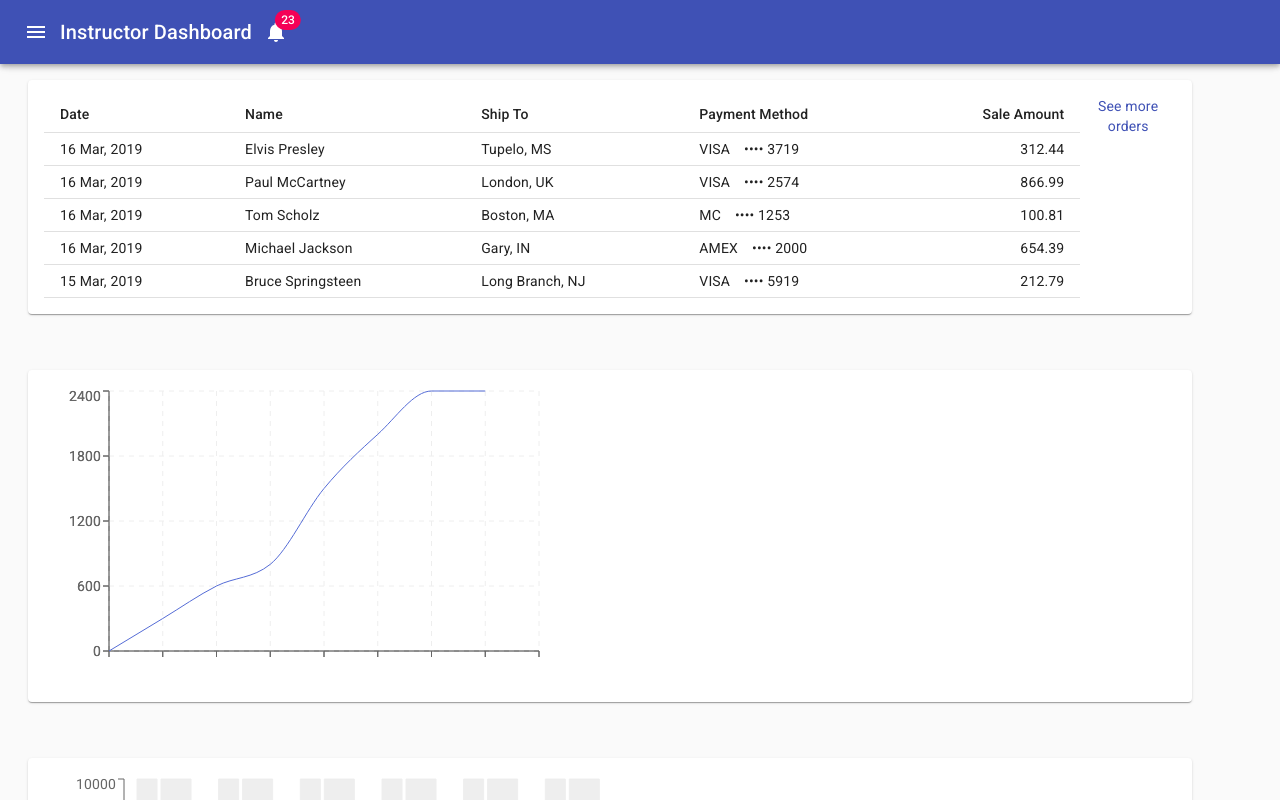
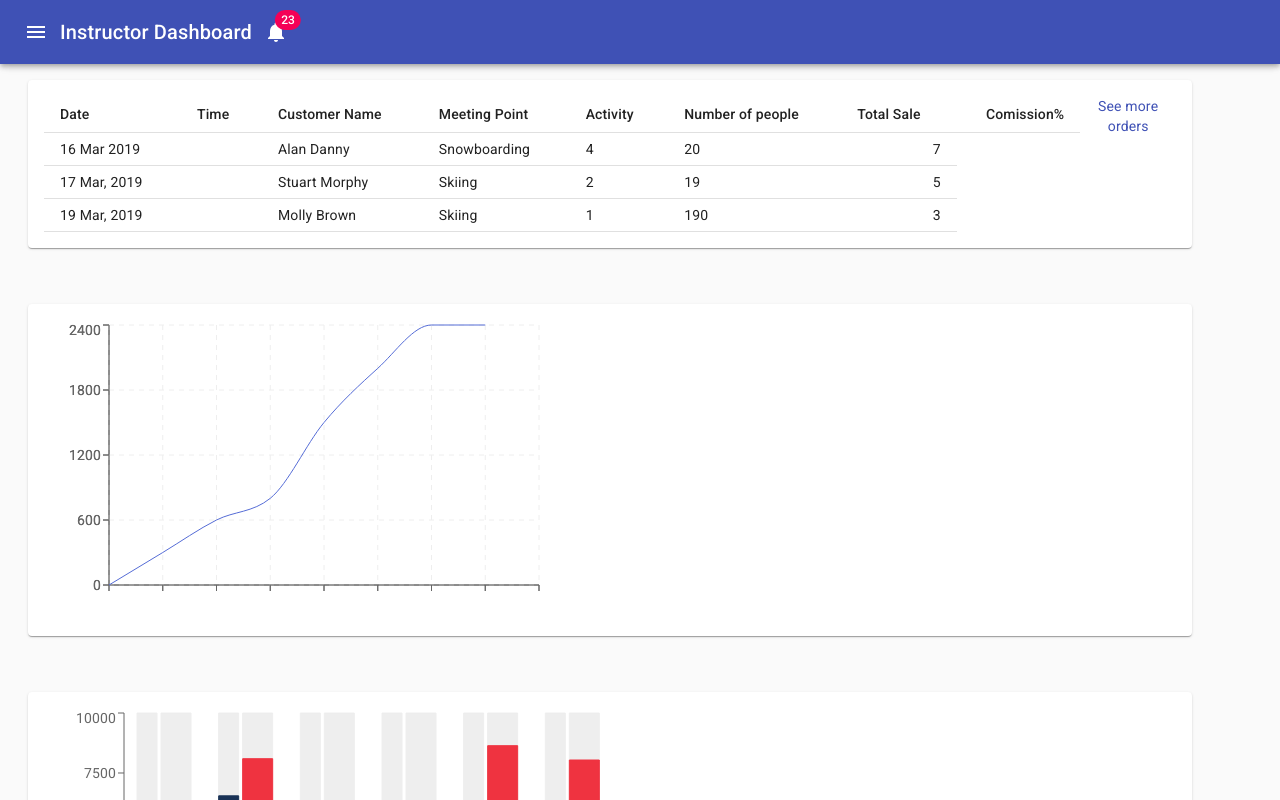
Before and after one commit to patgraczyk/instructor-dashboard, a React (Create React App) app: page / in a window 1280 px wide. Shown: the top 800 px of the page. Built offline with nearby package versions, Linux system fonts and the light colour scheme.

Commit message:
json file added and displayed in the table'

```diff
--- a/src/Components/OrdersTable.js
+++ b/src/Components/OrdersTable.js
@@ -1,47 +1,38 @@
 import React from 'react';
 import Link from '@material-ui/core/Link';
-import { makeStyles } from '@material-ui/styles';
 import Table from '@material-ui/core/Table';
 import TableBody from '@material-ui/core/TableBody';
 import TableCell from '@material-ui/core/TableCell';
 import TableHead from '@material-ui/core/TableHead';
 import TableRow from '@material-ui/core/TableRow';
+import OrdersData from '../Data/OrdersData.json'
 
-
-// Generate Order Data
-function createData(id, date, name, shipTo, paymentMethod, amount) {
-  return { id, date, name, shipTo, paymentMethod, amount };
-}
-
-const rows = [
-  createData(0, '16 Mar, 2019', 'Elvis Presley', 'Tupelo, MS', 'VISA ⠀•••• 3719', 312.44),
-  createData(1, '16 Mar, 2019', 'Paul McCartney', 'London, UK', 'VISA ⠀•••• 2574', 866.99),
-  createData(2, '16 Mar, 2019', 'Tom Scholz', 'Boston, MA', 'MC ⠀•••• 1253', 100.81),
-  createData(3, '16 Mar, 2019', 'Michael Jackson', 'Gary, IN', 'AMEX ⠀•••• 2000', 654.39),
-  createData(4, '15 Mar, 2019', 'Bruce Springsteen', 'Long Branch, NJ', 'VISA ⠀•••• 5919', 212.79),
-];
-
-export default function Orders() {
+export default function Orders({data}) {
   return (
     <React.Fragment>
       <Table size="small">
         <TableHead>
           <TableRow>
             <TableCell>Date</TableCell>
-            <TableCell>Name</TableCell>
-            <TableCell>Ship To</TableCell>
-            <TableCell>Payment Method</TableCell>
-            <TableCell align="right">Sale Amount</TableCell>
+            <TableCell>Time</TableCell>
+            <TableCell>Customer Name</TableCell>
+            <TableCell>Meeting Point</TableCell>
+            <TableCell>Activity</TableCell>
+            <TableCell>Number of people</TableCell>
+            <TableCell>Total Sale</TableCell>
+            <TableCell align="right">Comission%</TableCell>
           </TableRow>
         </TableHead>
         <TableBody>
-          {rows.map(row => (
+          {OrdersData.map(row => (
             <TableRow key={row.id}>
               <TableCell>{row.date}</TableCell>
-              <TableCell>{row.name}</TableCell>
-              <TableCell>{row.shipTo}</TableCell>
-              <TableCell>{row.paymentMethod}</TableCell>
-              <TableCell align="right">{row.amount}</TableCell>
+              <TableCell>{row.time}</TableCell>
+              <TableCell>{row.customerName}</TableCell>
+              <TableCell>{row.activity}</TableCell>
+              <TableCell>{row.numberPeople}</TableCell>
+              <TableCell>{row.totalSale}</TableCell>
+              <TableCell align="right">{row.comission}</TableCell>
             </TableRow>
           ))}
         </TableBody>
--- /dev/null
+++ b/src/Data/OrdersData.json
@@ -0,0 +1,32 @@
+[
+  {
+    "id": 1,
+    "date": "16 Mar 2019",
+    "customerName": "Alan Danny",
+    "meetingPoint": "Special Slope",
+    "activity": "Snowboarding",
+    "numberPeople": 4,
+    "totalSale": 20,
+    "comission": 7
+  },
+  {
+    "id": 2,
+    "date": "17 Mar, 2019",
+    "customerName": "Stuart Morphy",
+    "meetingPoint": "Slope",
+    "activity": "Skiing",
+    "numberPeople": 2,
+    "totalSale": 19,
+    "comission": 5
+  },
+  {
+    "id": 3,
+    "date": "19 Mar, 2019",
+    "customerName": "Molly Brown",
+    "meetingPoint": "Slope",
+    "activity": "Skiing",
+    "numberPeople": 1,
+    "totalSale": 190,
+    "comission": 3
+  }
+]
```
Also changed, not shown: src/Data/OrdersData.js (deleted).
